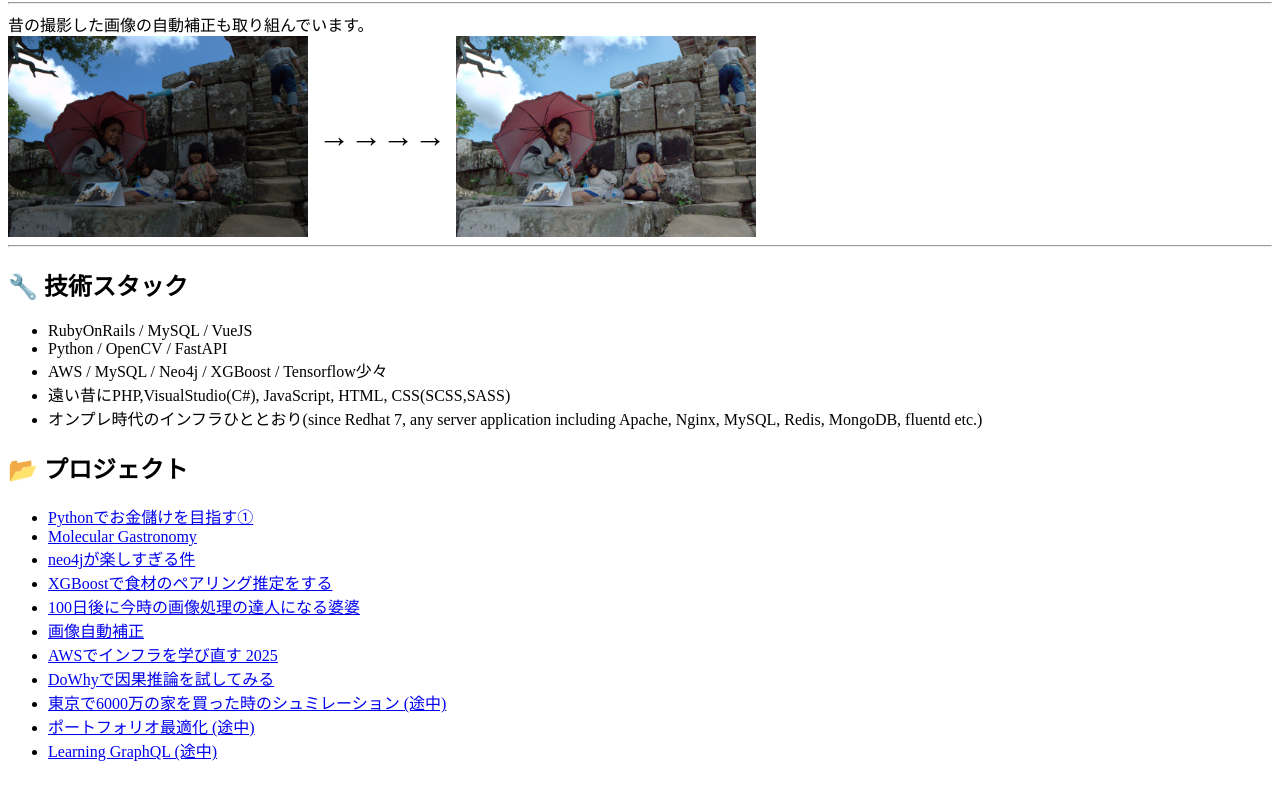
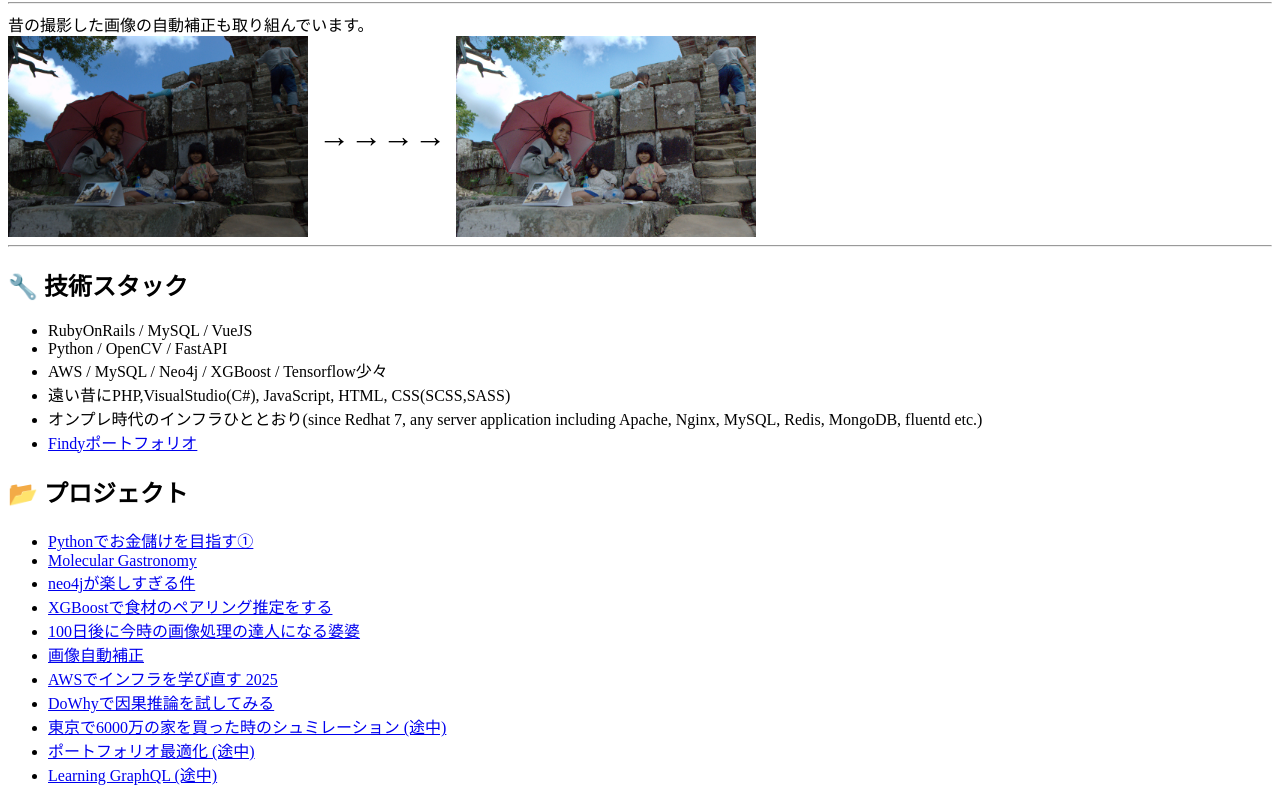
Before and after one commit to MariMurotani/MariMurotani.github.io, a plain HTML site: page index.html in a window 1280 px wide. Shown: the part 793-1595 px from the top of the page. Before the commit the page ends 1571 px from the top, so only its background shows below. Drawn offline with Linux system fonts and the light colour scheme.

Commit message:
Add findy url

```diff
--- a/index.html
+++ b/index.html
@@ -31,6 +31,7 @@
     <li>AWS / MySQL / Neo4j / XGBoost / Tensorflow少々</li>
     <li>遠い昔にPHP,VisualStudio(C#), JavaScript, HTML, CSS(SCSS,SASS)</li>
     <li>オンプレ時代のインフラひととおり(since Redhat 7, any server application including Apache, Nginx, MySQL, Redis, MongoDB, fluentd etc.)</li>
+    <li><a href="https://findy-code.io/skills-share/YiwWz6CqIBooB">Findyポートフォリオ</a></li>
   </ul>
 
   <h2>📂 プロジェクト</h2>
```
